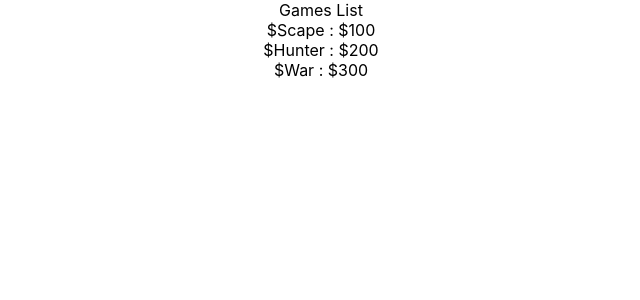
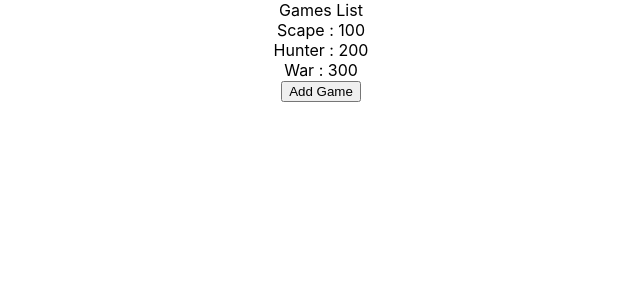
Before and after one commit to Masouma864/OnlineStore, a React (Create React App) app: page / in a window 1280 px wide. Shown: the top 300 px of the page, without its empty margins (319-959 px from the left). Built offline with nearby package versions, Linux system fonts and the light colour scheme.

Commit message:
Use State to store and update data

```diff
--- a/src/Products/ProductList.tsx
+++ b/src/Products/ProductList.tsx
@@ -1,26 +1,36 @@
-import React from 'react';
+import React, { useState } from 'react';
 
-
-interface ProductListProps{
+interface ProductListProps {
 
 }
-const initialProducts = [
-{ id: 1, title: 'Scape ', price: 100},
-{ id: 2, title: 'Hunter', price: 200 },
-{ id: 3, title: 'War', price: 300 },
+interface Product {
+    id: string;
+    title: string;
+    price: number;
+}
+const initialProducts: Product[] = [
+    { id: '1f', title: 'Scape ', price: 100 },
+    { id: '2f', title: 'Hunter', price: 200 },
+    { id: '3f', title: 'War', price: 300 },
 ]
-const ProductList: React.FC<ProductListProps> = ({}) => {
+const ProductList: React.FC<ProductListProps> = ({ }) => {
+    const [Products, setProducts] = useState<Product[]>(initialProducts);
 
-  return (
-    <div>
-        <label htmlFor=""> Games List</label>
-        {initialProducts.map((product)=>(
-             <div key={product.id}>
-                <span >${product.title} : ${product.price}</span>
-                </div>
-                )) }
-    </div>
-  );
+    return (
+        <div>
+            <label htmlFor=""> Games List</label>
+            {Products.map((product) => <div key={product.id}>
+                <span >{`${product.title} : ${product.price}`}</span>
+            </div>)}
+
+            <button onClick={() => setProducts(prevProducts => [{
+                id: '4f',
+                title: 'Half Life',
+                price: 101
+            }, ...prevProducts]
+            )}>Add Game</button>
+        </div >
+    );
 };
 
 export default ProductList;
```
